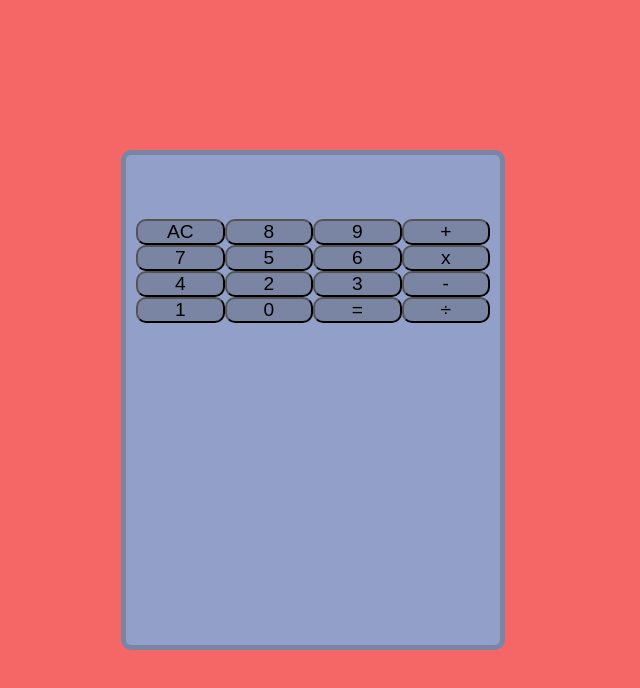
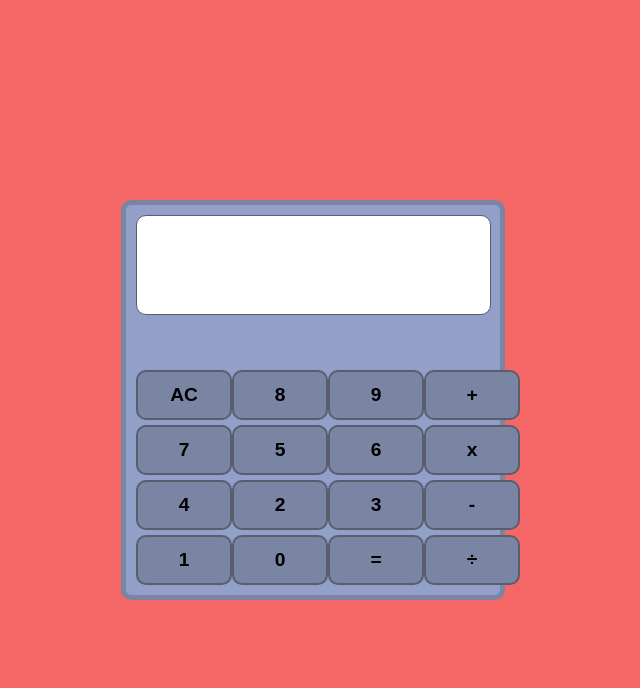
Before and after one commit to VincECodesNicely/calculator, a plain HTML site: page index.html in a window 1280 px wide. Shown: the whole page, without its empty margins (327-967 px from the left). Drawn offline with Linux system fonts and the light colour scheme.

Commit message:
display function

```diff
--- a/index.html
+++ b/index.html
@@ -8,24 +8,27 @@
   </head>
   <body>
     <div class="container">
+      <div class="display-container">
+        <div id="display" class="display"></div>
+      </div>
       <div class="grid-wrapper">
         <div class="col">
-          <button>AC</button>
-          <button>7</button>
-          <button>4</button>
-          <button>1</button>
+          <button id="AC">AC</button>
+          <button data-num="7">7</button>
+          <button data-num="four">4</button>
+          <button data-num="one">1</button>
         </div>
         <div class="col">
-          <button>8</button>
-          <button>5</button>
-          <button>2</button>
-          <button>0</button>
+          <button data-num="eight">8</button>
+          <button data-num="five">5</button>
+          <button data-num="two">2</button>
+          <button data-num="zero">0</button>
         </div>
         <div class="col">
-          <button>9</button>
-          <button>6</button>
-          <button>3</button>
-          <button>=</button>
+          <button data-num="nine">9</button>
+          <button data-num="six">6</button>
+          <button data-num="three">3</button>
+          <button id="equal">=</button>
         </div>
         <div class="col">
           <button>+</button>
--- a/script.js
+++ b/script.js
@@ -0,0 +1,33 @@
+const container = document.querySelector(".container");
+const display = document.querySelector("#display");
+const numberButtons = document.querySelectorAll("[data-num]");
+
+numberButtons.forEach((element) => {
+  element.addEventListener("click", () => {
+    display.textContent += element.textContent;
+  });
+});
+
+document.querySelector("#AC").addEventListener("click", () => {
+  display.textContent = "";
+});
+
+function displayNumber(number) {
+  display.textContent += number;
+}
+
+function addition(a, b) {
+  return a + b;
+}
+
+function subtraction(a, b) {
+  return a - b;
+}
+
+function multiplication(a, b) {
+  return a * b;
+}
+
+function divide(a, b) {
+  return a / b;
+}
--- a/styles.css
+++ b/styles.css
@@ -1,3 +1,5 @@
+@import url("https://fonts.googleapis.com/css2?family=Lato:ital,wght@0,100;0,300;0,400;0,700;0,900;1,100;1,300;1,400;1,700;1,900&display=swap");
+
 * {
   box-sizing: border-box;
   margin: 0;
@@ -12,7 +14,7 @@ body {
 .container {
   display: flex;
   width: 30%;
-  height: 500px;
+  height: 400px;
   position: absolute;
   top: 50%;
   left: 50%;
@@ -23,25 +25,49 @@ body {
   border-radius: 10px;
 }
 
+.display-container {
+  display: flex;
+  position: absolute;
+  width: 95%;
+  height: 100px;
+}
+
+.display {
+  display: flex;
+  background-color: white;
+  width: 100%;
+  border-radius: 10px;
+  font-size: 2.5rem;
+  align-items: flex-end;
+  justify-content: flex-end;
+  font-family: "Lato", sans-serif;
+  border: 1px solid #595e6e;
+}
+
 .grid-wrapper {
-  display: grid;
-  grid-template-columns: repeat(4, 1fr);
-  grid-template-rows: repeat(4, 1fr);
+  position: relative;
+  display: flex;
+  flex-direction: row;
   width: 100%;
   margin-top: auto;
 }
 
 .col {
-  display: flex;
-  flex-direction: column;
-  margin-top: auto;
+  flex: 25%;
 }
 
 button {
   display: flex;
+  width: 5em;
+  height: 50px;
   border-radius: 10px;
+  border: 1px solid;
   font-size: 1.2rem;
   justify-content: center;
+  align-items: center;
   cursor: pointer;
   background-color: #7a85a3;
+  border: 2px solid #595e6e;
+  font-weight: bold;
+  margin-top: 5px;
 }
```
